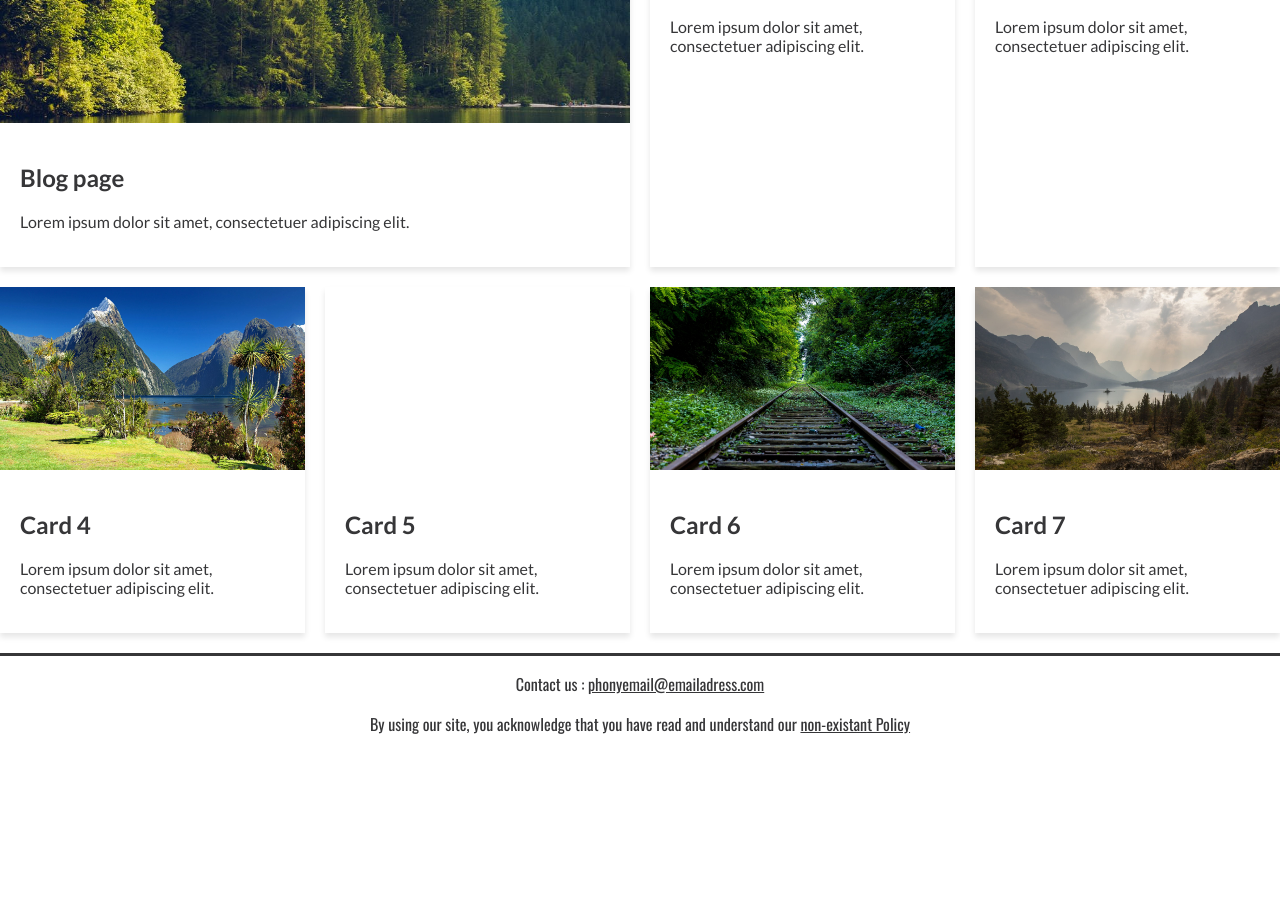
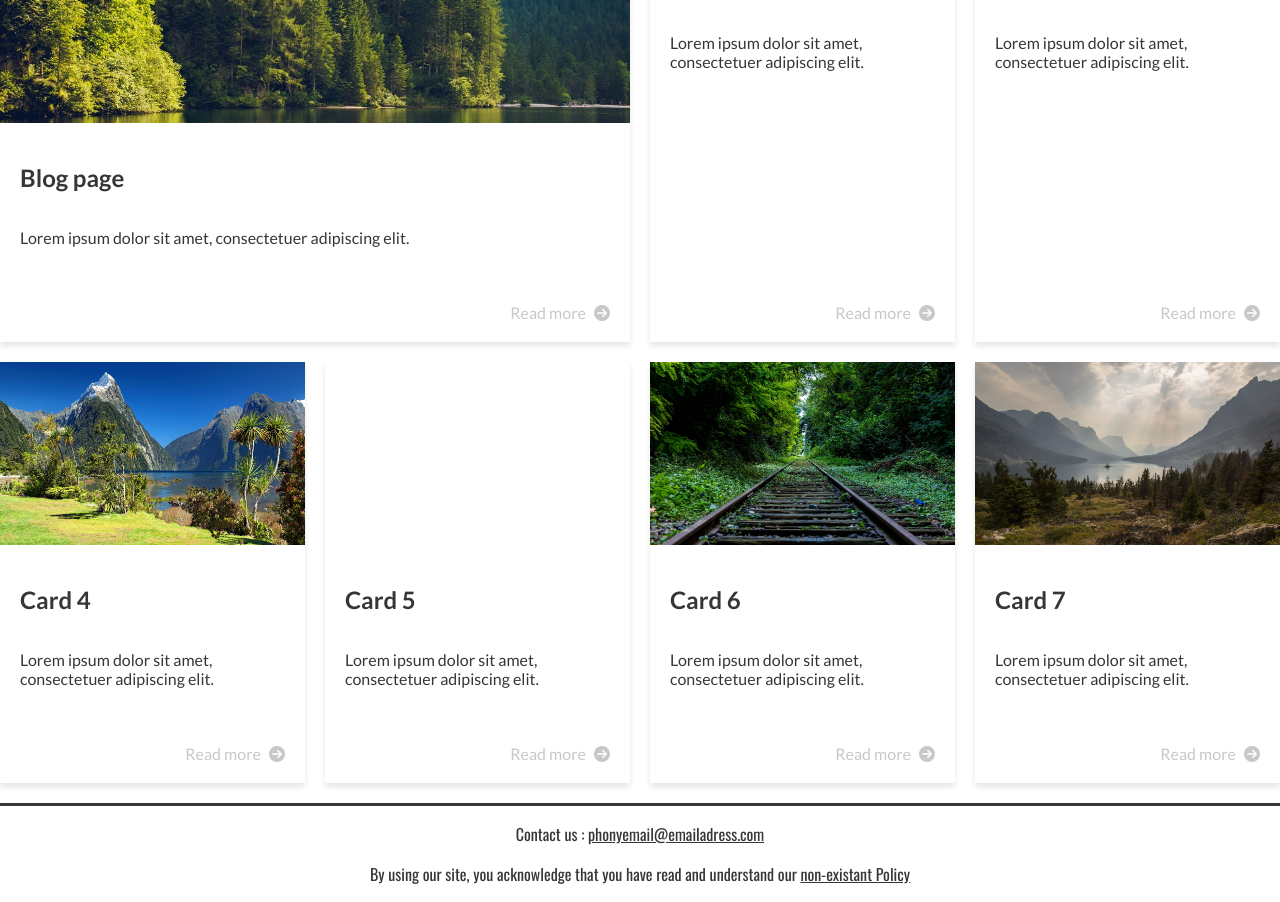
Before and after one commit to ohick/Personal-Blog, a plain HTML site: page index.html in a window 1280 px wide. Shown: the part 593-1495 px from the top of the page. Before the commit the page ends 1345 px from the top, so only its background shows below. Drawn offline with nearby package versions, Linux system fonts and the light colour scheme.

Commit message:
final modifications

```diff
--- a/css/footer.css
+++ b/css/footer.css
@@ -1,4 +1,4 @@
-footer {
+.main-footer {
     grid-area: ft;
     border-top: solid #363638;
     color: #363638;
--- a/css/main.css
+++ b/css/main.css
@@ -1,5 +1,6 @@
 @import "header.css";
 @import "footer.css";
+@import "page.css";
 
 /* Main structure */
 
@@ -26,7 +27,7 @@ html, body {
     margin: 0 auto;
 }
 
-main {
+.main {
     grid-area: main;
 }
 
@@ -116,6 +117,19 @@ main {
 
 .content {
     padding: 20px;
+    display: flex;
+    flex-direction: column;
+}
+
+.more {
+    margin-top: auto;
+    align-self: flex-end;
+    display: inline;
+    color: #c9c8c8;
+}
+
+.fa-arrow-circle-right {
+    margin-left: .5em;;
 }
 
 /* Responsive */
--- a/css/page.css
+++ b/css/page.css
@@ -1,5 +1,3 @@
-@import "header.css";
-@import "footer.css";
 
 /* Main structure */
 
@@ -9,7 +7,7 @@ html, body {
     margin: 0;
 }
 
-.main-container {
+.blogpage-container {
     font-family: 'Oswald', sans-serif;
     color: #363638;
 
@@ -52,6 +50,16 @@ h3 {
 .text {
     font-family: 'Lato','Helvetica Neue', Arial, sans-serif;
     font-weight: 100;
+}
+
+blockquote {
+    margin: 0;
+}
+
+blockquote p {
+    padding: 15px;
+    background: #eee;
+    border-radius: 5px;
 }
 
 .about {
@@ -123,7 +131,7 @@ h3 {
 /* Responsive */
 
 @media (min-width: 50em) {
-    .main-container {
+    .blogpage-container {
         grid-template-columns: 3fr 1fr;
         grid-template-rows: auto minmax(0, 1fr) auto;
         grid-template-areas:
--- a/index.html
+++ b/index.html
@@ -31,7 +31,7 @@
             </nav>
         </header>
 
-        <main>
+        <main class=main>
             <!-- grid for cards -->
             <div class="cards-container">
                 <section id="first-card">
@@ -41,6 +41,7 @@
                             <h2>Blog page</h2>
                             <p>Lorem ipsum dolor sit amet, consectetuer adipiscing elit.</p>
                         </div>
+                        <span class="content more">Read more<i class='fas fa-arrow-circle-right'></i></span>
                     </a>
                 </section>
                 <section>
@@ -50,6 +51,7 @@
                             <h2>Card 2</h2>
                             <p>Lorem ipsum dolor sit amet, consectetuer adipiscing elit.</p>
                         </div>
+                        <span class="content more">Read more<i class='fas fa-arrow-circle-right'></i></span>
                     </a>
                 </section>
                 <section>
@@ -59,6 +61,7 @@
                             <h2>Card 3</h2>
                             <p>Lorem ipsum dolor sit amet, consectetuer adipiscing elit.</p>
                         </div>
+                        <span class="content more">Read more<i class='fas fa-arrow-circle-right'></i></span>
                     </a>
                 </section>
                 <section>
@@ -68,6 +71,7 @@
                             <h2>Card 4</h2>
                             <p>Lorem ipsum dolor sit amet, consectetuer adipiscing elit.</p>
                         </div>
+                        <span class="content more">Read more<i class='fas fa-arrow-circle-right'></i></span>
                     </a>
                 </section>
                 <section>
@@ -77,6 +81,7 @@
                             <h2>Card 5</h2>
                             <p>Lorem ipsum dolor sit amet, consectetuer adipiscing elit.</p>
                         </div>
+                        <span class="content more">Read more<i class='fas fa-arrow-circle-right'></i></span>
                     </a>
                 </section>
                 <section>
@@ -86,6 +91,7 @@
                             <h2>Card 6</h2>
                             <p>Lorem ipsum dolor sit amet, consectetuer adipiscing elit.</p>
                         </div>
+                        <span class="content more">Read more<i class='fas fa-arrow-circle-right'></i></span>
                     </a>
                 </section>
                 <section>
@@ -95,12 +101,13 @@
                             <h2>Card 7</h2>
                             <p>Lorem ipsum dolor sit amet, consectetuer adipiscing elit.</p>
                         </div>
+                        <span class="content more">Read more<i class='fas fa-arrow-circle-right'></i></span>
                     </a>
                 </section>
             </div>
         </main>
 
-        <footer>
+        <footer class="main-footer">
             <p id="contact">Contact us : <a href="mailto:phonyemail@emailadress.com"
                     class="mail">phonyemail@emailadress.com</a></p>
             <p>By using our site, you acknowledge that you have read and understand our <a href=""
```
Also changed, not shown: blogpage.html (+10 -5 lines).
